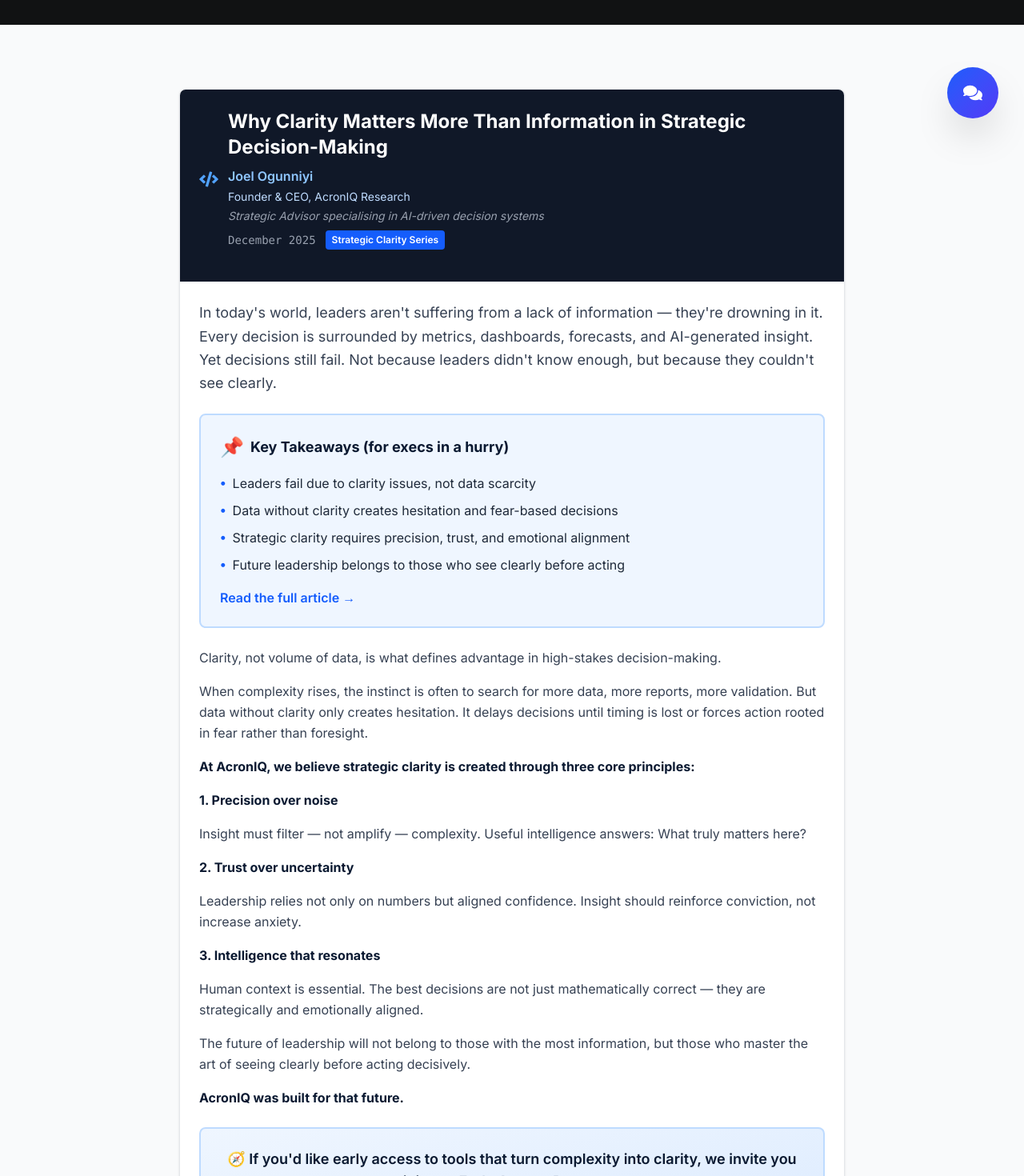
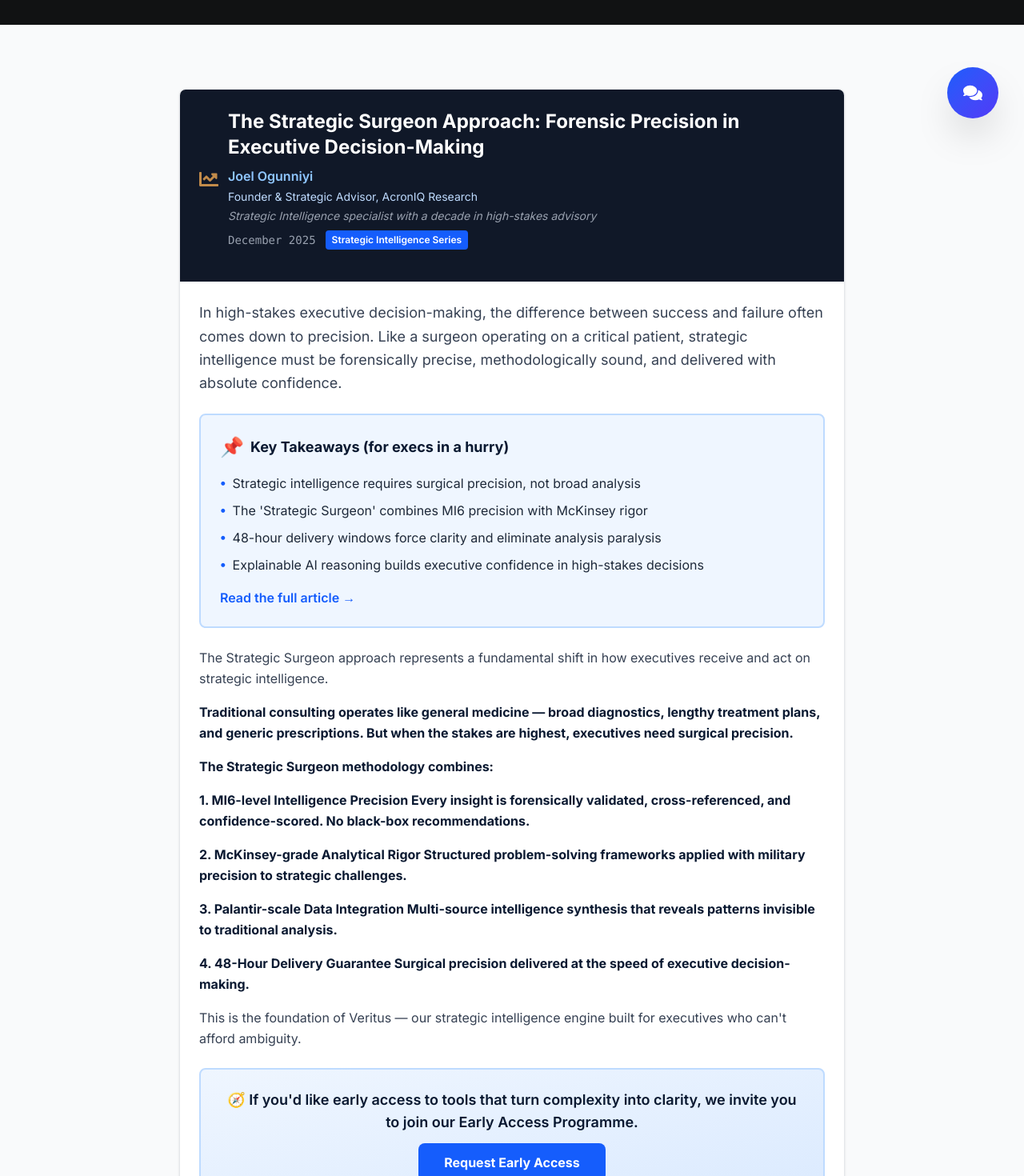
Before and after one commit to Dars2307/AcronIQWeb, a Next.js app: page /journal in a window 1280 px wide. Shown: the part 620-2090 px from the top of the page at 80% size. Built offline with nearby package versions, Linux system fonts and the light colour scheme.

Commit message:
feat: comprehensive branding update - fix markdown issues, update About/Journal/Roadmap with Private Beta focus and Strategic Surgeon positioning

```diff
--- a/app/about/page.tsx
+++ b/app/about/page.tsx
@@ -35,7 +35,7 @@
               transition={{ delay: 0.4 }}
               className="text-xl text-[#B5B7BB] max-w-3xl mx-auto"
             >
-              Strategic intelligence for leaders who require precision and clarity in high-stakes decisions.
+              We're currently focused on Veritus, our strategic intelligence engine for high-stakes decision-making. Additional platforms planned for 2026.
             </motion.p>
           </motion.div>
         </div>
@@ -55,7 +55,7 @@
               Our Mission
             </h2>
             <p className="text-xl text-[#B5B7BB] max-w-4xl mx-auto leading-relaxed">
-              We believe that in an age of information overload, the true competitive advantage lies not in having more data, but in having clearer insight. AcronIQ exists to transform complexity into clarity, uncertainty into confidence, and information into intelligence.
+              We believe that in an age of information overload, the true competitive advantage lies not in having more data, but in having clearer insight. AcronIQ exists to transform complexity into clarity through Veritus, our strategic intelligence engine built for executives who can't afford ambiguity.
             </p>
           </motion.div>
 
@@ -152,7 +152,7 @@
                     viewport={{ once: true }}
                     transition={{ delay: 0.4 }}
                   >
-                    "I founded AcronIQ because leaders deserve clarity, even when the world is at its most complex. In an age flooded with data, the true competitive advantage isn't more information—it's precision, trust, and intelligence that resonates."
+                    "I founded AcronIQ because leaders deserve clarity, even when the world is at its most complex. We're building Veritus to turn complexity into certainty for decision-makers who can't afford ambiguity."
                   </motion.p>
                   <motion.p
                     className="text-blue-50 leading-relaxed text-lg"
--- a/app/journal/page.tsx
+++ b/app/journal/page.tsx
@@ -11,12 +11,152 @@
   const entries = [
     {
       date: "December 2025",
+      series: "Strategic Intelligence Series",
+      focus: "The Strategic Surgeon Approach: Forensic Precision in Executive Decision-Making",
+      author: "Joel Ogunniyi",
+      authorTitle: "Founder & Strategic Advisor, AcronIQ Research",
+      authorCredentials: "Strategic Intelligence specialist with a decade in high-stakes advisory",
+      icon: <FaChartLine className="text-2xl text-[#C28B4A]" />,
+      keyTakeaways: [
+        "Strategic intelligence requires surgical precision, not broad analysis",
+        "The 'Strategic Surgeon' combines MI6 precision with McKinsey rigor",
+        "48-hour delivery windows force clarity and eliminate analysis paralysis",
+        "Explainable AI reasoning builds executive confidence in high-stakes decisions"
+      ],
+      summary: "In high-stakes executive decision-making, the difference between success and failure often comes down to precision. Like a surgeon operating on a critical patient, strategic intelligence must be forensically precise, methodologically sound, and delivered with absolute confidence.",
+      fullArticle: `The Strategic Surgeon approach represents a fundamental shift in how executives receive and act on strategic intelligence.
+
+**Traditional consulting operates like general medicine** — broad diagnostics, lengthy treatment plans, and generic prescriptions. But when the stakes are highest, executives need surgical precision.
+
+**The Strategic Surgeon methodology combines:**
+
+**1. MI6-level Intelligence Precision**
+Every insight is forensically validated, cross-referenced, and confidence-scored. No black-box recommendations.
+
+**2. McKinsey-grade Analytical Rigor**
+Structured problem-solving frameworks applied with military precision to strategic challenges.
+
+**3. Palantir-scale Data Integration**
+Multi-source intelligence synthesis that reveals patterns invisible to traditional analysis.
+
+**4. 48-Hour Delivery Guarantee**
+Surgical precision delivered at the speed of executive decision-making.
+
+This is the foundation of Veritus — our strategic intelligence engine built for executives who can't afford ambiguity.`,
+      details: [
+        "Why surgical precision beats broad analysis in strategic decisions",
+        "The intelligence methodology behind 48-hour strategic delivery",
+        "How explainable AI builds executive confidence",
+        "Case studies from our Private Beta programme"
+      ]
+    },
+    {
+      date: "December 2025",
+      series: "Private Beta Insights",
+      focus: "Why Speed Matters in Strategic Intelligence: The 24-48 Hour Advantage",
+      author: "Joel Ogunniyi",
+      authorTitle: "Founder & Strategic Advisor, AcronIQ Research",
+      authorCredentials: "Strategic Intelligence specialist with a decade in high-stakes advisory",
+      icon: <FaCog className="text-2xl text-[#C28B4A]" />,
+      keyTakeaways: [
+        "Traditional consulting timelines (weeks/months) miss critical decision windows",
+        "24-48 hour strategic analysis forces clarity and eliminates overthinking",
+        "Speed without precision is worthless; precision without speed is often too late",
+        "Private Beta participants report 10:1 ROI through faster decision-making"
+      ],
+      summary: "In today's executive environment, the window for strategic decisions is shrinking rapidly. Market conditions change overnight, competitive threats emerge suddenly, and opportunities disappear before traditional consulting can even begin their analysis.",
+      fullArticle: `The competitive advantage of rapid strategic intelligence cannot be overstated in today's executive environment.
+
+**The Traditional Consulting Problem:**
+- Week 1-2: Scoping and contracting
+- Week 3-6: Data gathering and stakeholder interviews
+- Week 7-10: Analysis and framework development
+- Week 11-12: Report writing and presentation prep
+- Week 13+: Delivery and implementation planning
+
+**By week 13, the strategic landscape has often shifted entirely.**
+
+**The Veritus Approach:**
+- Hour 1-6: Strategic brief and intelligence gathering
+- Hour 7-24: Multi-source analysis and synthesis
+- Hour 25-36: Validation and confidence scoring
+- Hour 37-48: Executive delivery and action planning
+
+**This isn't about rushing analysis — it's about surgical precision applied at executive speed.**
+
+Our Private Beta participants consistently report that faster strategic intelligence leads to:
+- Earlier market entry
+- Reduced competitive risk
+- Higher confidence in execution
+- Better stakeholder alignment
+
+Speed becomes a strategic weapon when combined with forensic precision.`,
+      details: [
+        "The hidden cost of slow strategic intelligence",
+        "How 48-hour delivery forces analytical clarity",
+        "Private Beta case studies: Speed as competitive advantage",
+        "Building executive confidence through rapid precision"
+      ]
+    },
+    {
+      date: "December 2025",
+      series: "Private Beta Programme",
+      focus: "Building with Strategic Partners: The Veritus Private Beta Journey",
+      author: "Joel Ogunniyi",
+      authorTitle: "Founder & Strategic Advisor, AcronIQ Research",
+      authorCredentials: "Strategic Intelligence specialist with a decade in high-stakes advisory",
+      icon: <FaDatabase className="text-2xl text-[#C28B4A]" />,
+      keyTakeaways: [
+        "Private Beta ensures real-world validation before broader market launch",
+        "Strategic partners provide critical feedback on high-stakes use cases",
+        "Beta participants get preferential pricing and priority feature development",
+        "Building with executives ensures Veritus meets actual decision-making needs"
+      ],
+      summary: "The Veritus Private Beta programme isn't just about early access — it's about building the future of strategic intelligence with the executives who will depend on it most. Our select group of strategic partners are helping shape Veritus into the precision instrument that high-stakes decision-making demands.",
+      fullArticle: `The Private Beta approach ensures that Veritus is built for real-world executive challenges, not theoretical consulting frameworks.
+
+**Why Private Beta Matters for Strategic Intelligence:**
+
+**1. Real-World Validation**
+Every feature is tested against actual strategic decisions with real consequences.
+
+**2. Executive-Level Feedback**
+Our Beta participants are C-suite executives, board members, and strategic decision-makers who understand the stakes.
+
+**3. Iterative Precision**
+We refine our intelligence methodology based on outcomes, not assumptions.
+
+**4. Strategic Partnership**
+Beta participants become long-term strategic partners, not just customers.
+
+**Current Beta Focus Areas:**
+- M&A due diligence and strategic assessment
+- Market entry strategy and competitive intelligence
+- Crisis response and scenario planning
+- Board-level decision support
+
+**Beta Participant Benefits:**
+- Up to 40% off standard pricing (grandfathered)
+- Priority access to new features
+- Direct founder access for strategic consultation
+- Influence on product roadmap and development
+
+The result is a strategic intelligence engine built by executives, for executives, tested in the crucible of real high-stakes decisions.`,
+      details: [
+        "How to apply for Private Beta access",
+        "What we look for in strategic partners",
+        "Beta participant success stories",
+        "The roadmap from Beta to general availability"
+      ]
+    },
+    {
+      date: "November 2025",
       series: "Strategic Clarity Series",
       focus: "Why Clarity Matters More Than Information in Strategic Decision-Making",
       author: "Joel Ogunniyi",
-      authorTitle: "Founder & CEO, AcronIQ Research",
-      authorCredentials: "Strategic Advisor specialising in AI-driven decision systems",
-      icon: <FaCode className="text-2xl text-blue-400" />,
+      authorTitle: "Founder & Strategic Advisor, AcronIQ Research",
+      authorCredentials: "Strategic Intelligence specialist with a decade in high-stakes advisory",
+      icon: <FaCode className="text-2xl text-[#C28B4A]" />,
       keyTakeaways: [
         "Leaders fail due to clarity issues, not data scarcity",
         "Data without clarity creates hesitation and fear-based decisions",
--- a/app/roadmap/page.tsx
+++ b/app/roadmap/page.tsx
@@ -7,47 +7,47 @@
 export default function Roadmap() {
   const phases = [
     {
-      phase: "Phase 1: Internal Research Engine (AcronIQ Veritus Core)",
-      status: "In Progress",
-      statusColor: "bg-blue-500",
-      focus: "Data-driven research workflows",
-      description: "Developing the core intelligence engine that powers business analysis and strategic evaluation reports.",
-      icon: <FaCog className="text-3xl text-blue-400" />,
-      timeline: "Q4 2025"
+      phase: "Phase 1: Veritus Private Beta Programme",
+      status: "Active",
+      statusColor: "bg-[#C28B4A]",
+      focus: "Strategic intelligence engine with select partners",
+      description: "Building Veritus with C-suite executives and strategic decision-makers. Private beta participants get preferential pricing, priority support, and influence on product development.",
+      icon: <FaRocket className="text-3xl text-[#C28B4A]" />,
+      timeline: "Q1 2025 (Active)"
     },
     {
-      phase: "Phase 2: £199 Lean Report Product",
+      phase: "Phase 2: Veritus General Availability",
       status: "Upcoming",
       statusColor: "bg-orange-500",
-      focus: "Commercial validation",
-      description: "Offer structured, high-value strategic research reports for founders, investors, and operators.",
-      icon: <FaRocket className="text-3xl text-orange-400" />,
-      timeline: "Q1 2026"
+      focus: "Public launch of strategic intelligence platform",
+      description: "Full market launch of Veritus with 24-48 hour strategic analysis, executive decision support, and board-level presentations. Pricing from £199-£2,499.",
+      icon: <FaCog className="text-3xl text-orange-400" />,
+      timeline: "Q2 2025"
     },
     {
-      phase: "Phase 3: BusinessHub",
+      phase: "Phase 3: Advanced Analytics Features",
       status: "Planned",
-      statusColor: "bg-gray-500",
-      focus: "Client deliverables and internal operations",
-      description: "Unified environment for report access, client communication, contract management, and team operations.",
-      icon: <FaShieldAlt className="text-3xl text-gray-400" />,
-      timeline: "Q2 2026"
+      statusColor: "bg-blue-500",
+      focus: "Enhanced intelligence capabilities",
+      description: "Advanced scenario modeling, real-time competitive intelligence, and enhanced AI reasoning capabilities for complex strategic challenges.",
+      icon: <FaChartLine className="text-3xl text-blue-400" />,
+      timeline: "Q3 2025"
     },
     {
-      phase: "Phase 4: AcronIQ Signals",
-      status: "Planned",
+      phase: "Phase 4: Market Intelligence Platform",
+      status: "Future (2026)",
       statusColor: "bg-gray-500",
-      focus: "Pattern detection & trend forecasting",
-      description: "Early-warning system that surfaces emerging market signals before they mainstream.",
-      icon: <FaChartLine className="text-3xl text-gray-400" />,
-      timeline: "Q3 2026"
+      focus: "Signal detection & trend forecasting",
+      description: "Dedicated platform for market intelligence dashboards and early-warning systems that surface emerging signals before they mainstream.",
+      icon: <FaNetworkWired className="text-3xl text-gray-400" />,
+      timeline: "2026"
     },
     {
-      phase: "Phase 5: Enterprise & Integration Layer",
-      status: "Later",
-      statusColor: "bg-gray-400",
-      focus: "API + workflow integrations",
-      description: "Connect AcronIQ intelligence directly into organisational workflows.",
+      phase: "Phase 5: Secure Collaboration Tools",
+      status: "Future (2026)",
+      statusColor: "bg-gray-500",
+      focus: "Executive workspace & collaboration",
+      description: "Secure client workspace for strategic collaboration, document management, and decision workflows designed for executive teams.",
       icon: <FaNetworkWired className="text-3xl text-gray-400" />,
       timeline: "2027+"
     }
```
Also changed, not shown: 1 other file (tests, documents, lock files or other folders).
